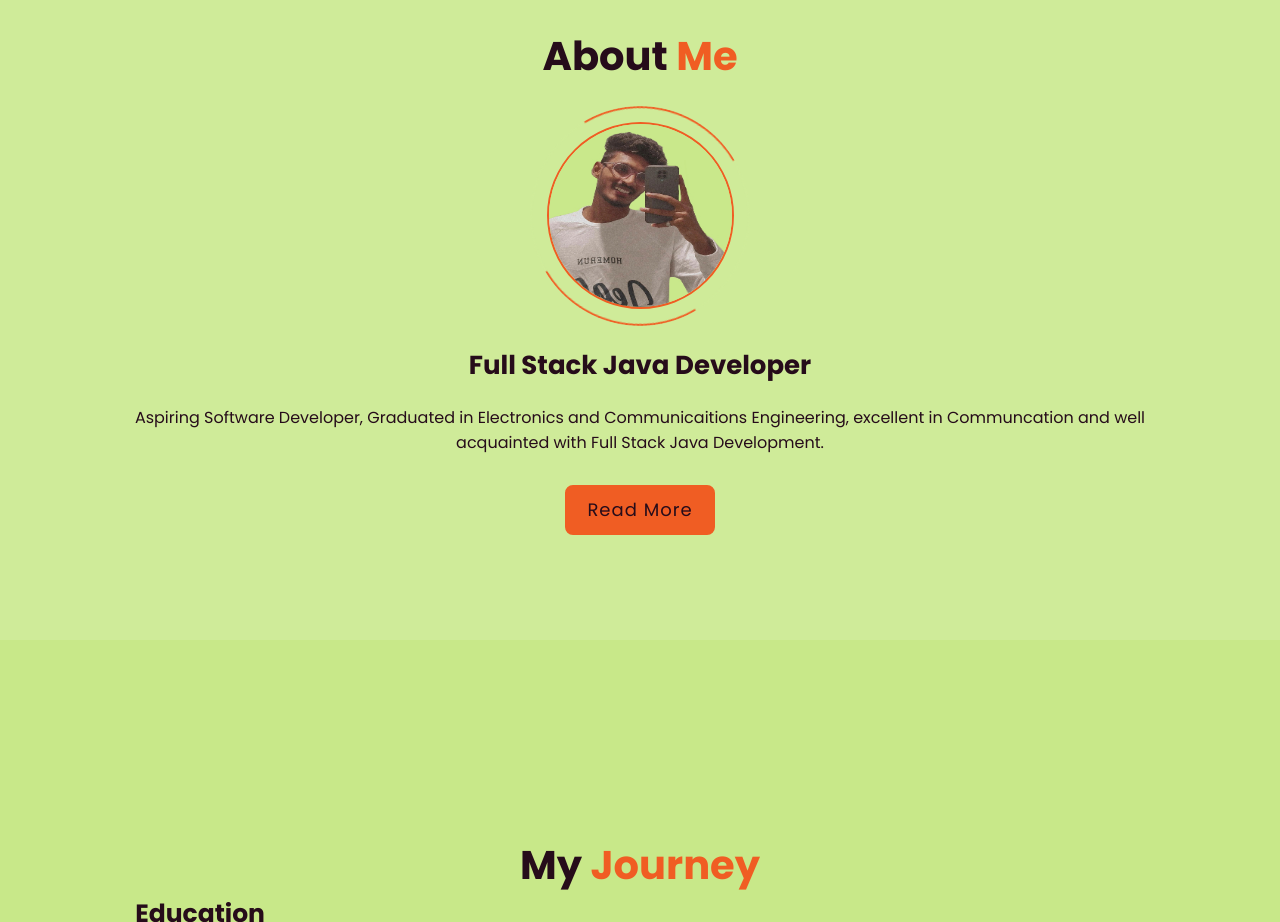
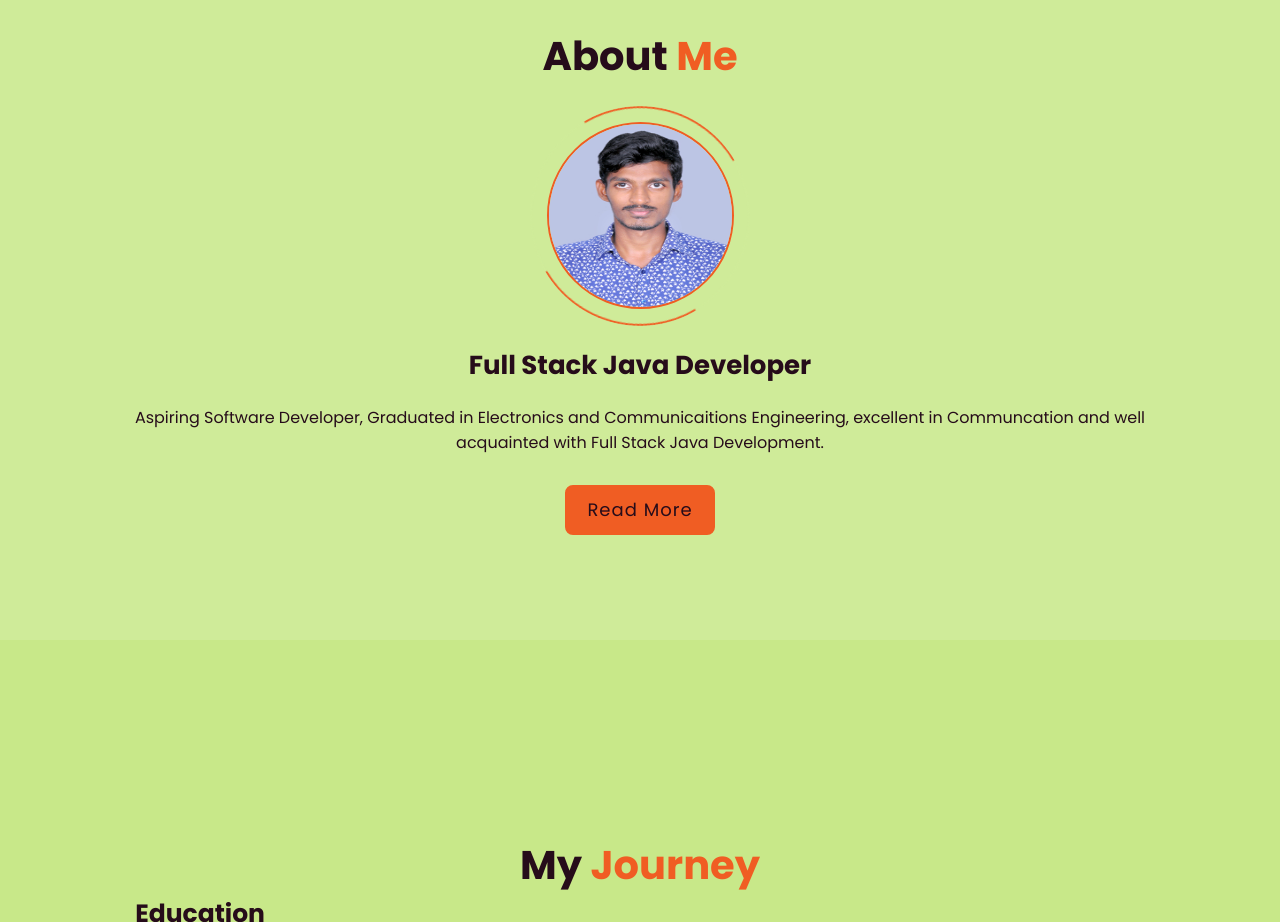
Before and after one commit to Kirankumar8501/IamKiran, a plain HTML site: page index.html in a window 1280 px wide. Shown: the part 960-1882 px from the top of the page. Drawn offline with nearby package versions, Linux system fonts and the light colour scheme.

Commit message:
Removed Photo in home, changed photo in about

```diff
--- a/index.html
+++ b/index.html
@@ -53,7 +53,7 @@
     <section class="about" id="about">
         <h2 class="heading">About <span>Me</span></h2>
         <div class="about-img">
-            <img src="About1.jpg" alt="">
+            <img src="My_Photo1.jpg" alt="">
             <span class="circle-spin"></span>
         </div>
         <div class="about-content">
```
Also changed, not shown: About.jpg (deleted), About1.jpg (deleted), My_Photo1.jpg (added), e07790b94be5390a8ae0b30ec7e2904a.png (deleted).
